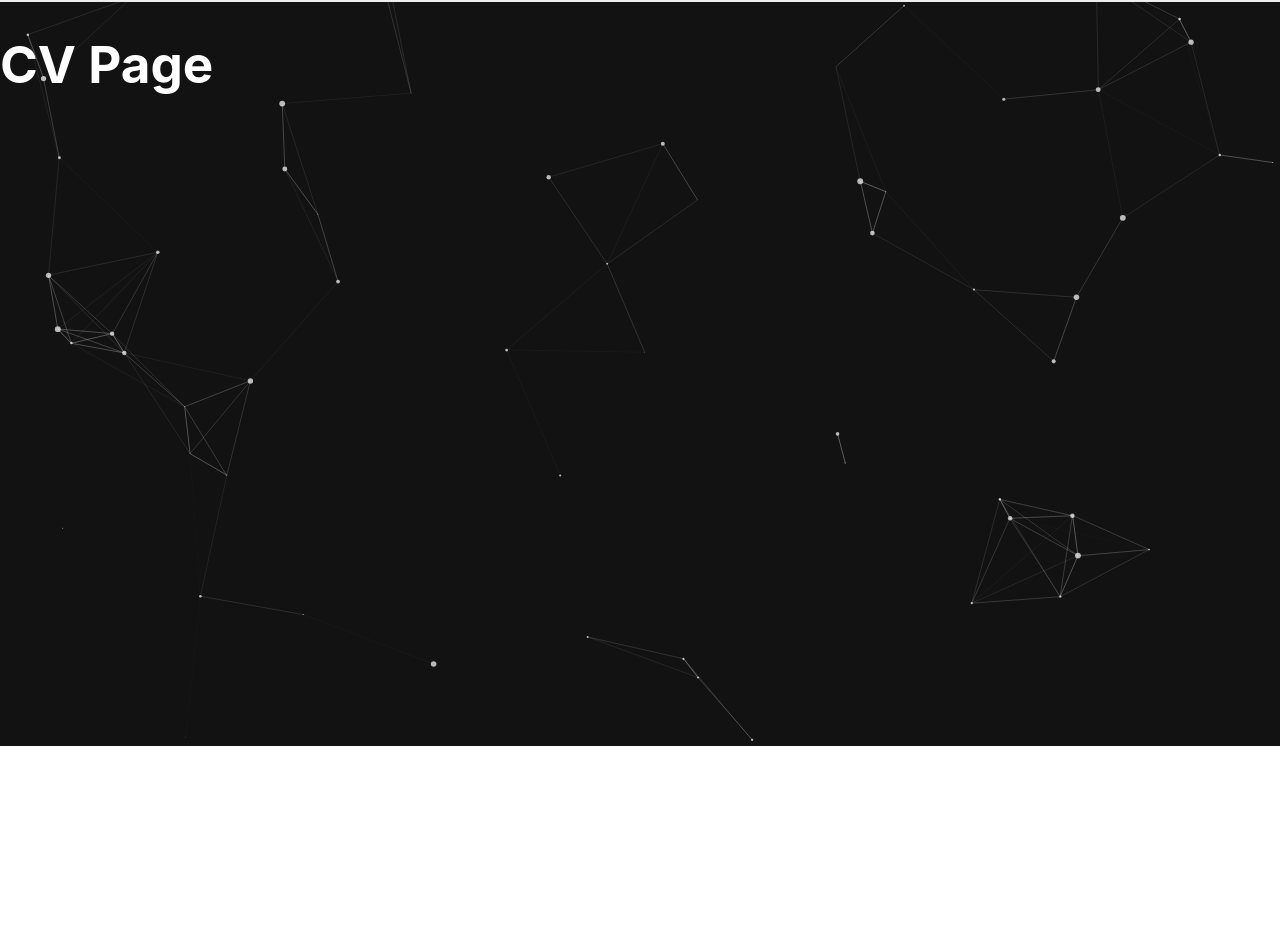
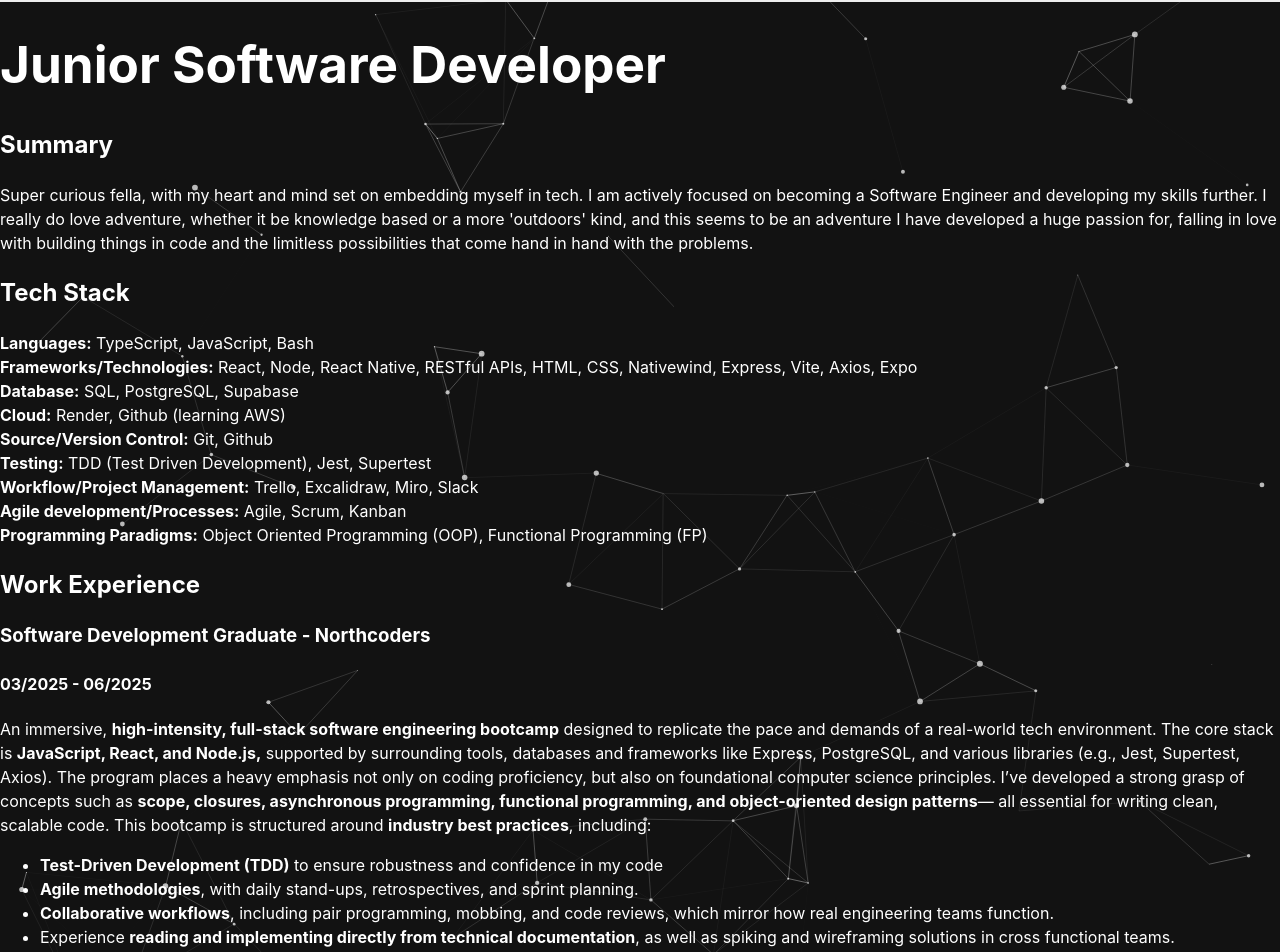
Before and after one commit to Calscode/my-portfolio, a React (Vite) app in the folder client/: page /cv in a window 1280 px wide. Shown: the part 54-1006 px from the top of the page. Before the commit the page ends 800 px from the top, so only its background shows below. Built offline with nearby package versions, Linux system fonts and the light colour scheme.

Commit message:
cv page updated

```diff
--- a/client/src/assets/pages/CV.jsx
+++ /dev/null
@@ -1,3 +0,0 @@
-export default function CV() {
-  return <div><h1>CV Page</h1></div>;
-}
--- /dev/null
+++ b/client/src/pages/CV.jsx
@@ -0,0 +1,78 @@
+export default function CV() {
+  return <div>
+    <h1>Junior Software Developer</h1>
+    <h2>Summary</h2>
+    <p>Super curious fella, with my heart and mind set on embedding myself in tech. I am actively focused on becoming a Software Engineer
+ and developing my skills further. I really do love adventure, whether it be knowledge based or a more 'outdoors' kind, and this seems to
+ be an adventure I have developed a huge passion for, falling in love with building things in code and the limitless possibilities that come
+ hand in hand with the problems.</p>
+ <h2>Tech Stack</h2>
+ <p>
+ <strong>Languages:</strong> TypeScript, JavaScript, Bash <br/>
+ <strong>Frameworks/Technologies:</strong> React, Node, React Native, RESTful APIs, HTML, CSS, Nativewind, Express, Vite, Axios, Expo <br />
+ <strong>Database:</strong> SQL, PostgreSQL, Supabase <br />
+ <strong>Cloud:</strong> Render, Github (learning AWS) <br />
+ <strong>Source/Version Control:</strong> Git, Github <br />
+ <strong>Testing:</strong> TDD (Test Driven Development), Jest, Supertest <br />
+ <strong>Workflow/Project Management:</strong> Trello, Excalidraw, Miro, Slack <br />
+ <strong>Agile development/Processes:</strong> Agile, Scrum, Kanban <br />
+ <strong>Programming Paradigms:</strong> Object Oriented Programming (OOP), Functional Programming (FP)</p>
+
+ <h2>Work Experience</h2>
+
+<h3>Software Development Graduate - Northcoders</h3>
+<h4>03/2025 - 06/2025</h4>
+
+<p>
+  An immersive, <strong>high-intensity, full-stack software engineering bootcamp</strong> designed to replicate the pace and demands of a real-world tech
+ environment. The core stack is <strong>JavaScript, React, and Node.js,</strong> supported by surrounding tools, databases and frameworks like Express, PostgreSQL, and
+ various libraries (e.g., Jest, Supertest, Axios).
+ The program places a heavy emphasis not only on coding proficiency, but also on foundational computer science principles. Iʼve developed a
+ strong grasp of concepts such as <strong>scope, closures, asynchronous programming, functional programming, and object-oriented design patterns</strong>
+ — all essential for writing clean, scalable code.
+ This bootcamp is structured around <strong>industry best practices</strong>, including:
+ <ul>
+  <li><strong>Test-Driven Development (TDD)</strong> to ensure robustness and confidence in my code</li>
+ <li><strong>Agile methodologies</strong>, with daily stand-ups, retrospectives, and sprint planning.</li>
+ <li><strong>Collaborative workflows</strong>, including pair programming, mobbing, and code reviews, which mirror how real engineering teams function.</li>
+ <li>Experience <strong>reading and implementing directly from technical documentation</strong>, as well as spiking and wireframing solutions in cross
+functional teams.</li>
+ <li>Working under tight deadlines, managing Git/GitHub branches, pull requests, and solving merge conflicts.</li></ul></p>
+
+  <hr/>
+
+  <h3>Housing Advisor / Change Management - Lambeth Council</h3>
+  <h4>02/2024 - Present</h4>
+  <p>
+    Homelessness Prevention and Relief case work in a South London borough.<br />
+
+ Projects include: Behavioural Science workshops and implementation, housing option expansion (self sourcing new options).<br />
+
+ <ul>
+ <li>Ownership for 40+ active cases at a time on average, following law and legislation.</li>
+ <li>Strategic development of end to end processes based on behavioural science methodologies & concepts as well as general A/B testing to
+ improve systems, customer journeys, processes and individual conversations.</li>
+ <li>Curating legally binding decision letters for S188, S189(b), S184, S198, S193.</li>
+ <li>Conducting assessments, identifying  whether homelessness, eligibility, priority need, local connection and intentionality exist.</li>
+ <li>Implementation of key housing legislation such as Domestic Abuse Act 2021, Homeless Prevention Act 2017, Dash.</li>
+ <li>Understanding of the nuances of case law generally and how to apply that to pivotal segments such as priority need or intentionality.</li>
+ </ul>
+ </p>
+
+<hr/>
+
+<h3>Executive Recruitment Consultant & Operational Development (Tech & Commercial) - Verrus Group </h3>
+<h4>06/2022 - 02/2024</h4>
+<p>
+  At Verrus, I spearheaded and oversaw Web3 & Advanced Analytics Recruitment Operations simultaneously in EMEA and the US/Canada. <br />
+  <br />
+
+ <ul>
+ <li>New Business development efforts and candidate placements.</li>
+ <li>Conducted market research about industry trends, competitor analysis, and talent availability, enabling strategic decision making and
+ targeted recruitment efforts.</li>
+ <li>Drafted documentation for the role to allow new joiners on my team and other teams to pick the processes up easily.</li>
+ <li>Building a grassroots, organic community via Substack, LinkedIn, In person meetings/events as well as virtual Conferences.</li>
+ </ul> </p>
+  </div>;
+}
--- a/client/src/assets/pages/home.jsx
+++ b/client/src/pages/home.jsx
@@ -1,5 +1,5 @@
 import React from "react";
-import MyGitHubCalendar from "../../Components/github-cont";
+import MyGitHubCalendar from "../Components/github-cont";
 
 export default function Home() {
   return (
```
Also changed, not shown: client/src/App.jsx (+4 -4 lines), client/src/pages/contact.jsx (renamed from client/src/assets/pages/contact.jsx), client/src/pages/projects.jsx (renamed from client/src/assets/pages/projects.jsx), 1 other file (tests, documents, lock files or other folders).
